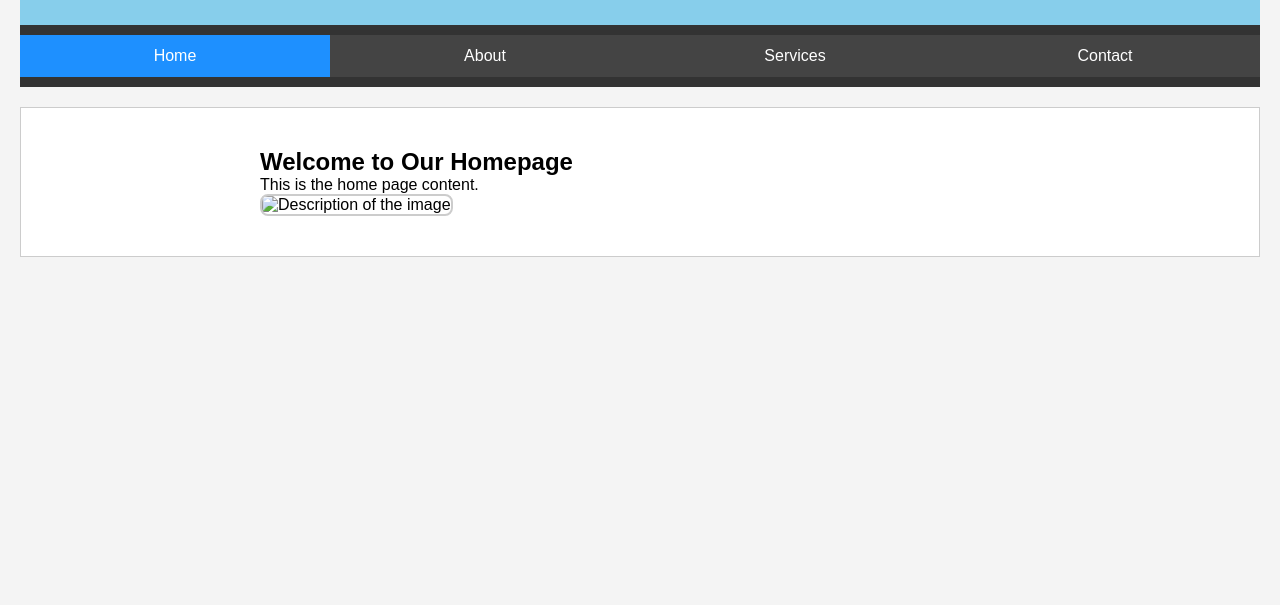
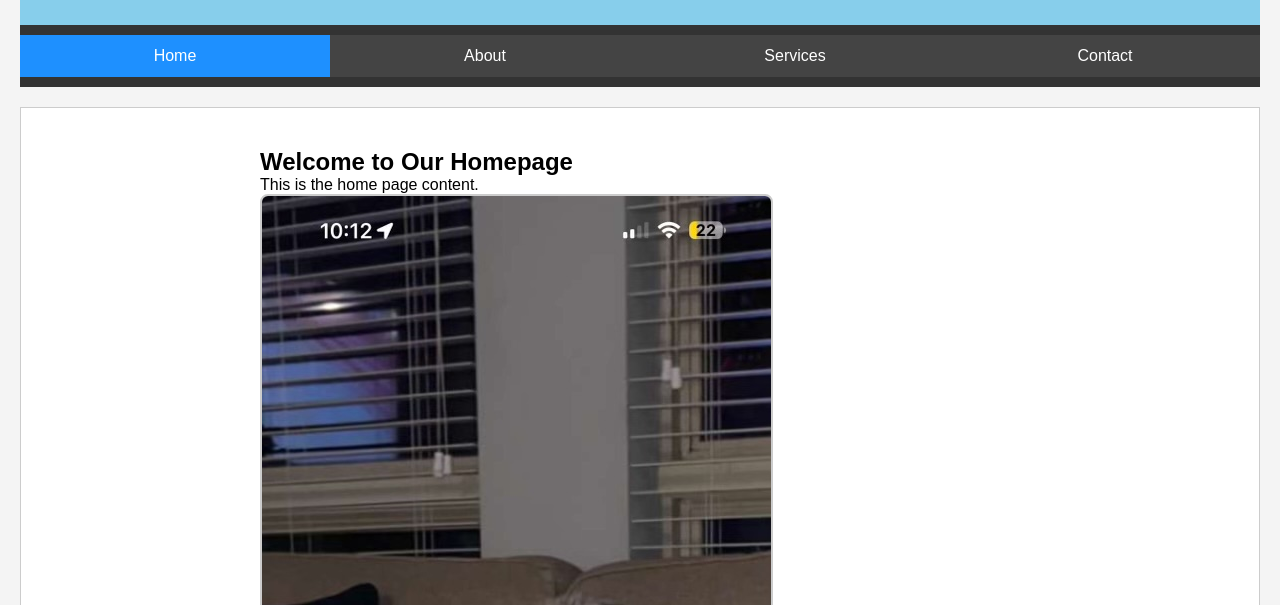
Before and after one commit to Lauuren/Lauuren.github.io-Website, a plain HTML site: page index.html in a window 1280 px wide. Shown: the part 195-800 px from the top of the page. Drawn offline with Linux system fonts and the light colour scheme.

Commit message:
Final edit

```diff
--- a/index.html
+++ b/index.html
@@ -24,7 +24,7 @@
         <div class="tab-panel active" id="home">
             <h2>Welcome to Our Homepage</h2>
             <p>This is the home page content.</p>
-            <img src="images/ANNIE.jpeg" alt="Description of the image" class="my-image">
+            <img src="images/ANNIE.jpg" alt="Description of the image" class="my-image">
         </div>
         <div class="tab-panel" id="about">
             <h2>About Us</h2>
```
